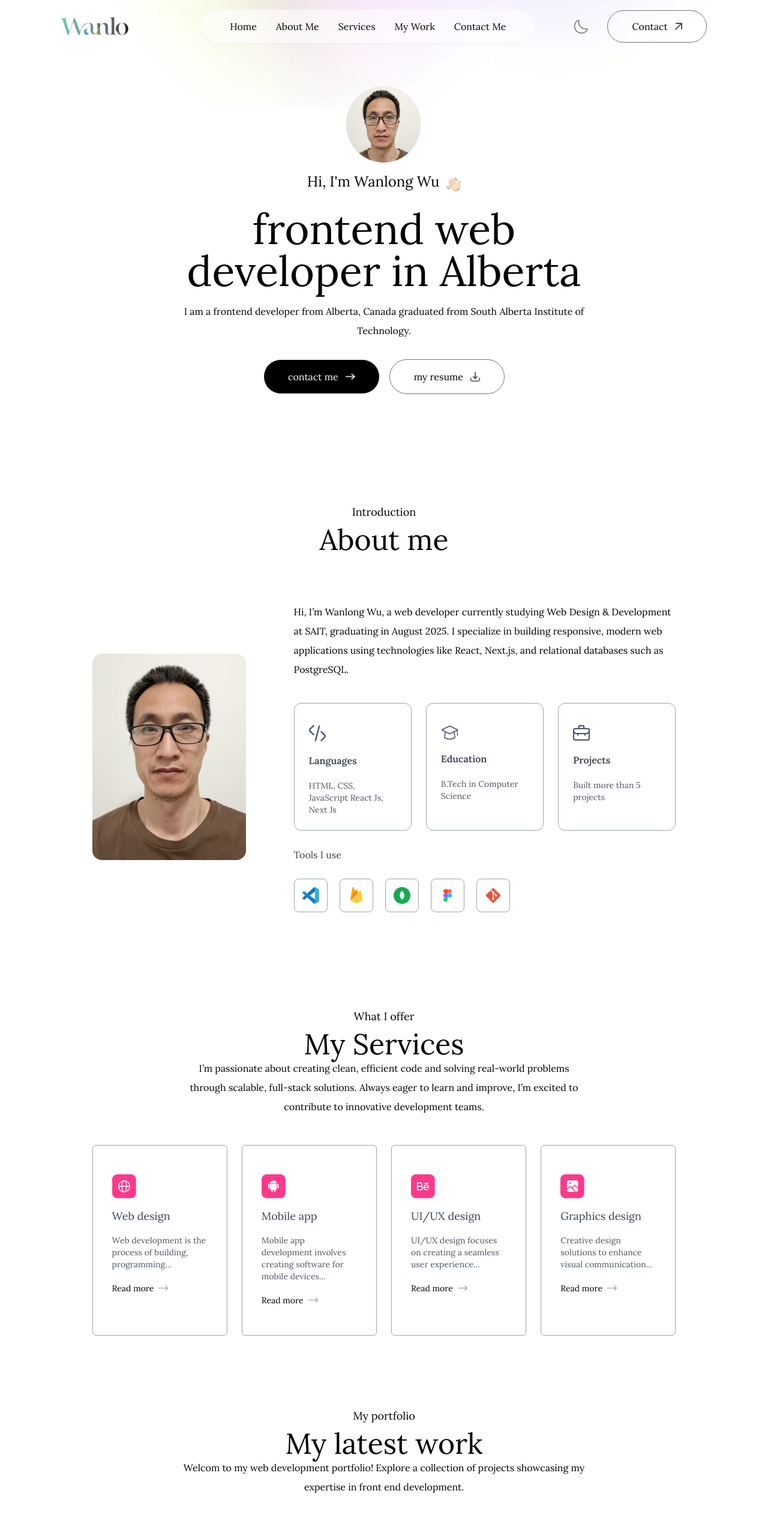
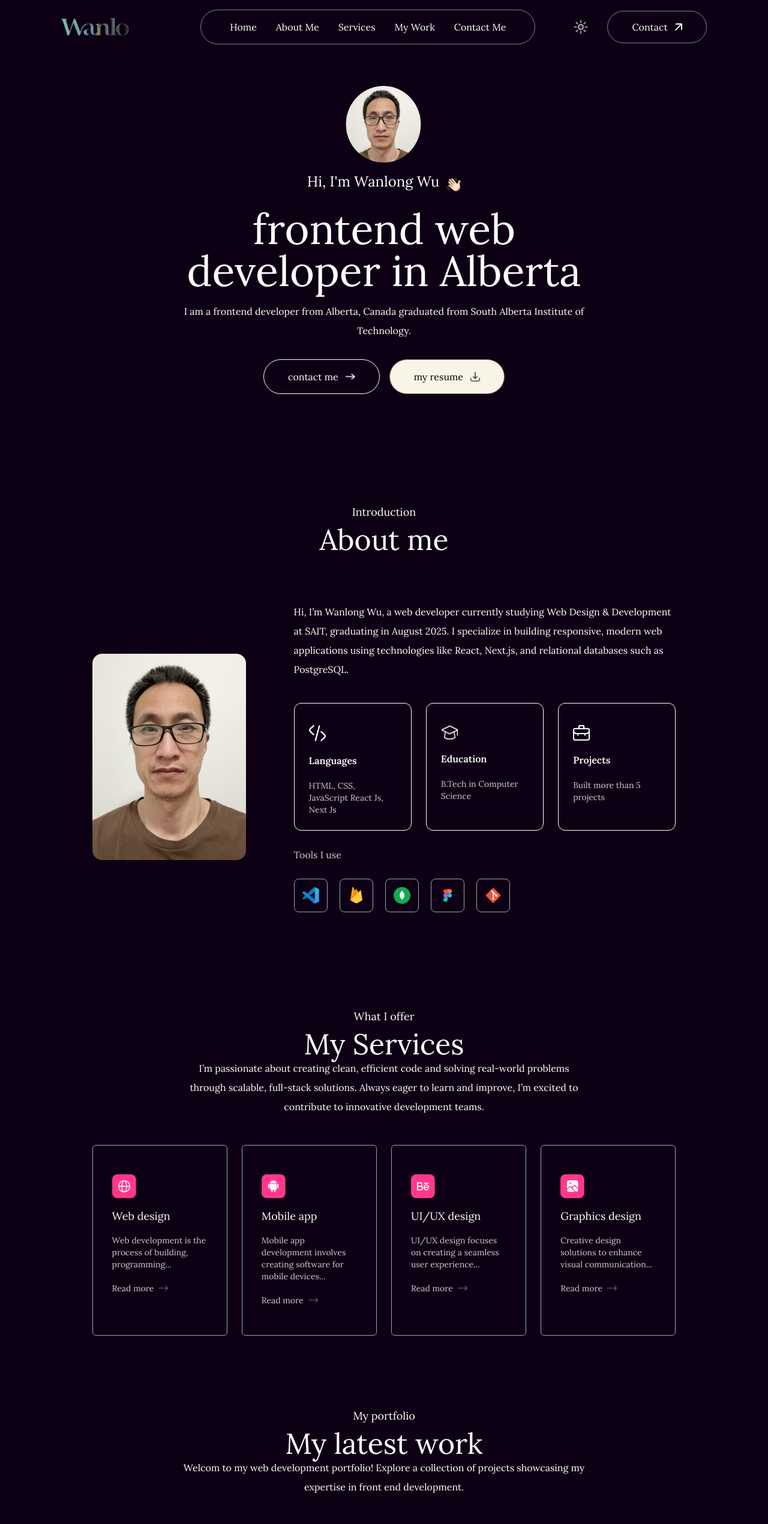
Before and after one commit to wwldavid/wanlong_portfolio, a Next.js app: page / in a window 1280 px wide. Shown: the top 2541 px of the page at 60% size. Built offline with nearby package versions, Linux system fonts and the light colour scheme.

Commit message:
footer strucure and theme change function

```diff
--- a/app/components/About.jsx
+++ b/app/components/About.jsx
@@ -2,7 +2,7 @@
 import { assets, infoList, toolsData } from "../assets/assets";
 import Image from "next/image";
 
-const About = () => {
+const About = ({ isDarkMode }) => {
   return (
     <div id="about" className="w-full px-[12%] py-10 scroll-mt-20">
       <h4 className="text-center mb-2 text-lg">Introduction</h4>
@@ -25,17 +25,25 @@
           <ul className="grid grid-cols-1 sm:grid-cols-3 gap-6 max-w-2xl">
             {infoList.map(({ icon, iconDark, title, description }, index) => (
               <li
-                className="border-[0.5px] border-gray-400 rounded-xl p-6 cursor-pointer hover:bg-lightHover hover:-translate-y-1 duration-500 hover:shadow-black"
+                className="border-[0.5px] border-gray-400 rounded-xl p-6 cursor-pointer hover:bg-lightHover hover:-translate-y-1 duration-500 hover:shadow-black dark:border-white dark:hover:shadow-white dark:hover:bg-darkHover/50"
                 key={index}
               >
-                <Image src={icon} alt={title} className="w-7 mt-3" />
-                <h3 className="my-4 font-semibold text-gray-700">{title}</h3>
-                <p className="text-gray-600 text-sm">{description}</p>
+                <Image
+                  src={isDarkMode ? iconDark : icon}
+                  alt={title}
+                  className="w-7 mt-3"
+                />
+                <h3 className="my-4 font-semibold text-gray-700 dark:text-white">
+                  {title}
+                </h3>
+                <p className="text-gray-600 text-sm dark:text-white/80">
+                  {description}
+                </p>
               </li>
             ))}
           </ul>
 
-          <h4 className="my-6 text-gray-700">Tools I use</h4>
+          <h4 className="my-6 text-gray-700 dark:text-white/80">Tools I use</h4>
 
           <ul className="flex items-center gap-3 sm:gap-5">
             {toolsData.map((tool, index) => (
--- /dev/null
+++ b/app/components/Footer.jsx
@@ -0,0 +1,44 @@
+import Image from "next/image";
+import React from "react";
+import { assets } from "../assets/assets";
+
+const Footer = ({ isDarkMode }) => {
+  return (
+    <div className="mt-20 pt-5">
+      <div className="w-1/4 mx-auto sm:flex items-end">
+        <Image src={assets.logo} alt="logo" className="w-36 mx-auto mb-2" />
+        <div className="w-max mx-auto flex items-center gap-2 ">
+          <Image
+            src={isDarkMode ? assets.mail_icon_dark : assets.mail_icon}
+            alt="mail icon"
+            className="w-6"
+          />
+          davidwu.web@gamil.com
+        </div>
+      </div>
+
+      <div className="text-center sm:flex items-center justify-between border-t border-gray-400 mx-[10%] mt-2 py-6">
+        <p> © 2025 Wanlong Wu. All rights reserved.</p>
+        <ul className="flex items-center gap-10 justify-center mt-4 sm:mt-0">
+          <li>
+            <a target="_blank" href="https://github.com/wwldavid">
+              GitHub
+            </a>
+          </li>
+          <li>
+            <a target="_blank" href="#">
+              LinkedIn
+            </a>
+          </li>
+          <li>
+            <a target="_blank" href="#">
+              Youtube
+            </a>
+          </li>
+        </ul>
+      </div>
+    </div>
+  );
+};
+
+export default Footer;
--- a/app/components/Header.jsx
+++ b/app/components/Header.jsx
@@ -2,7 +2,7 @@
 import React from "react";
 import { assets } from "../assets/assets";
 
-const Header = () => {
+const Header = ({ isDarkMode }) => {
   return (
     <div className="w-11/12 max-w-3xl text-center mx-auto h-screen flex flex-col items-center justify-center gap-4">
       <div>
@@ -26,7 +26,7 @@
       <div className="flex flex-col sm:flex-row items-center gap-4 mt-4">
         <a
           href="#contact"
-          className="px-10 py-3 border border-white rounded-full bg-black text-white flex items-center gap-3"
+          className="px-10 py-3 border border-white rounded-full bg-[#84b9cb] text-white flex items-center gap-3 dark:bg-transparent"
         >
           contact me{" "}
           <Image
@@ -38,7 +38,7 @@
         <a
           href="/sample-resume.pdf"
           download
-          className="px-10 py-3 border rounded-full border-gray-500 flex items-center gap-3"
+          className="px-10 py-3 border rounded-full border-gray-500 flex items-center gap-3 bg-[#f8f4e6] dark:text-black"
         >
           my resume{" "}
           <Image
--- a/app/components/Navbar.jsx
+++ b/app/components/Navbar.jsx
@@ -2,7 +2,7 @@
 import React, { useEffect, useRef, useState } from "react";
 import { assets } from "../assets/assets";
 
-const Navbar = () => {
+const Navbar = ({ isDarkMode, setIsDarkMode }) => {
   const [isScroll, setIsScroll] = useState(false);
   const sideMenuRef = useRef();
   const openMenu = () => {
@@ -24,7 +24,7 @@
 
   return (
     <>
-      <div className="fixed top-0 right-0 w-11/12 -z-10 translate-y-[-80%]">
+      <div className="fixed top-0 right-0 w-11/12 -z-10 translate-y-[-80%] dark:hidden">
         <Image
           src={assets.header_bg_color}
           alt="background-image"
@@ -33,7 +33,9 @@
       </div>
       <nav
         className={`w-full fixed px-5 lg:px-8 xl:px-[8%] py-4 flex items-center justify-between z-50 ${
-          isScroll ? "bg-white bg-opacity-50 backdrop-blur-lg shadow-sm" : ""
+          isScroll
+            ? "bg-white bg-opacity-50 backdrop-blur-lg shadow-sm dark:bg-darkTheme dark: shadow-white/20"
+            : ""
         }`}
       >
         <a href="#top">
@@ -46,7 +48,9 @@
 
         <ul
           className={`hidden md:flex items-center gap-6 lg:gap-8 rounded-full px-12 py-3  ${
-            isScroll ? "" : "bg-white shadow-sm bg-opacity-50"
+            isScroll
+              ? ""
+              : "bg-white shadow-sm bg-opacity-50 dark:border dark:border-white/50 dark:bg-transparent"
           }`}
         >
           <li>
@@ -67,28 +71,40 @@
         </ul>
 
         <div className="flex items-center gap-4">
-          <button>
-            <Image src={assets.moon_icon} alt="" className="w-6" />
+          <button onClick={() => setIsDarkMode((prev) => !prev)}>
+            <Image
+              src={isDarkMode ? assets.sun_icon : assets.moon_icon}
+              alt=""
+              className="w-6"
+            />
           </button>
           <a
-            className="hidden lg:flex items-center gap-3 px-10 py-2.5 border border-gray-500 rounded-full ml-4"
+            className="hidden lg:flex items-center gap-3 px-10 py-2.5 border border-gray-500 rounded-full ml-4 dark:border-white/50"
             href="#contact"
           >
             Contact
-            <Image src={assets.arrow_icon} alt="arrow icon" className="w-3" />
+            <Image
+              src={isDarkMode ? assets.arrow_icon_dark : assets.arrow_icon}
+              alt="arrow icon"
+              className="w-3"
+            />
           </a>
           <button className="block md:hidden ml-3" onClick={openMenu}>
-            <Image src={assets.menu_black} alt="menu icon" className="w-6" />
+            <Image
+              src={isDarkMode ? assets.menu_white : assets.menu_black}
+              alt="menu icon"
+              className="w-6"
+            />
           </button>
         </div>
 
         <ul
           ref={sideMenuRef}
-          className="flex md:hidden flex-col gap-4 py-20 px-10 fixed bg-rose-50 -right-64 top-0 bottom-0 w-64 z-50 h-screen transition duration-500"
+          className="flex md:hidden flex-col gap-4 py-20 px-10 fixed bg-rose-50 -right-64 top-0 bottom-0 w-64 z-50 h-screen transition duration-500 dark:bg-darkHover dark:text-white"
         >
           <div className="absolute right-6 top-6" onClick={closeMenu}>
             <Image
-              src={assets.close_black}
+              src={isDarkMode ? assets.close_white : assets.close_black}
               alt="close icon"
               className="w-5 cursor-pointer"
             />
--- a/app/components/Services.jsx
+++ b/app/components/Services.jsx
@@ -19,12 +19,19 @@
         {serviceData.map(({ icon, title, description, link }, index) => (
           <div
             key={index}
-            className="border border-gray-400 rounded-md px-8 py-12 hover:shadow-black cursor-pointer hover:bg-lightHover hover:-translate-y-1 duration-500"
+            className="border border-gray-400 rounded-md px-8 py-12 hover:shadow-black cursor-pointer hover:bg-lightHover hover:-translate-y-1 duration-500 dark:hover:bg-darkHover dark:hover:shadow-white"
           >
             <Image src={icon} alt={title} className="w-10" />
-            <h3 className="text-lg my-4 text-gray-700">{title}</h3>
-            <p className="text-sm text-gray-600 leading-5">{description}</p>
-            <a href={link} className="flex items-center gap-2 text-sm mt-5">
+            <h3 className="text-lg my-4 text-gray-700 dark:text-white">
+              {title}
+            </h3>
+            <p className="text-sm text-gray-600 leading-5 dark:text-white/80">
+              {description}
+            </p>
+            <a
+              href={link}
+              className="flex items-center gap-2 text-sm mt-5 dark:text-white/80"
+            >
               Read more{" "}
               <Image
                 src={assets.right_arrow}
--- a/app/layout.js
+++ b/app/layout.js
@@ -22,7 +22,7 @@
   return (
     <html lang="en" className="scroll-smooth">
       <body
-        className={`${playfair.variable} ${lora.variable} font-body leading-8 overflow-x-hidden`}
+        className={`${playfair.variable} ${lora.variable} font-body leading-8 overflow-x-hidden dark:bg-darkTheme dark:text-white`}
       >
         {children}
       </body>
--- a/app/page.js
+++ b/app/page.js
@@ -1,20 +1,46 @@
 "use client";
+import { useEffect, useState } from "react";
 import About from "./components/About";
 import Contact from "./components/Contact";
+import Footer from "./components/Footer";
 import Header from "./components/Header";
 import Navbar from "./components/Navbar";
 import Services from "./components/Services";
 import Work from "./components/Work";
 
 export default function Home() {
+  const [isDarkMode, setIsDarkMode] = useState(true);
+
+  useEffect(() => {
+    if (
+      localStorage.theme === "dark" ||
+      (!("theme" in localStorage) &&
+        window.matchMedia("(prefers-color-scheme: dark).matches"))
+    ) {
+      setIsDarkMode(true);
+    } else {
+      setIsDarkMode(false);
+    }
+  }, []);
+
+  useEffect(() => {
+    if (isDarkMode) {
+      document.documentElement.classList.add("dark");
+      localStorage.theme = "dark";
+    } else {
+      document.documentElement.classList.remove("dark");
+      localStorage.theme = "";
+    }
+  }, [isDarkMode]);
   return (
     <>
-      <Navbar />
-      <Header />
-      <About />
-      <Services />
-      <Work />
-      <Contact />
+      <Navbar isDarkMode={isDarkMode} setIsDarkMode={setIsDarkMode} />
+      <Header isDarkMode={isDarkMode} />
+      <About isDarkMode={isDarkMode} />
+      <Services isDarkMode={isDarkMode} />
+      <Work isDarkMode={isDarkMode} />
+      <Contact isDarkMode={isDarkMode} />
+      <Footer isDarkMode={isDarkMode} />
     </>
   );
 }
--- a/tailwind.config.js
+++ b/tailwind.config.js
@@ -12,9 +12,9 @@
         body: ["var(--font-lora)"],
       },
       colors: {
-        lightHover: "#fcfeff",
-        darkHover: "#2a004a",
-        darkTheme: "#11001f",
+        lightHover: "#f8f4e6",
+        darkHover: "#475950",
+        darkTheme: "#0d0015",
       },
       boxShadow: {
         black: "4px 4px 0 #000",
@@ -25,5 +25,6 @@
       },
     },
   },
+  darkMode: "selector",
   plugins: [],
 };
```
Also changed, not shown: app/components/Contact.jsx (+5 -5 lines), app/components/Work.jsx (+6 -4 lines).
